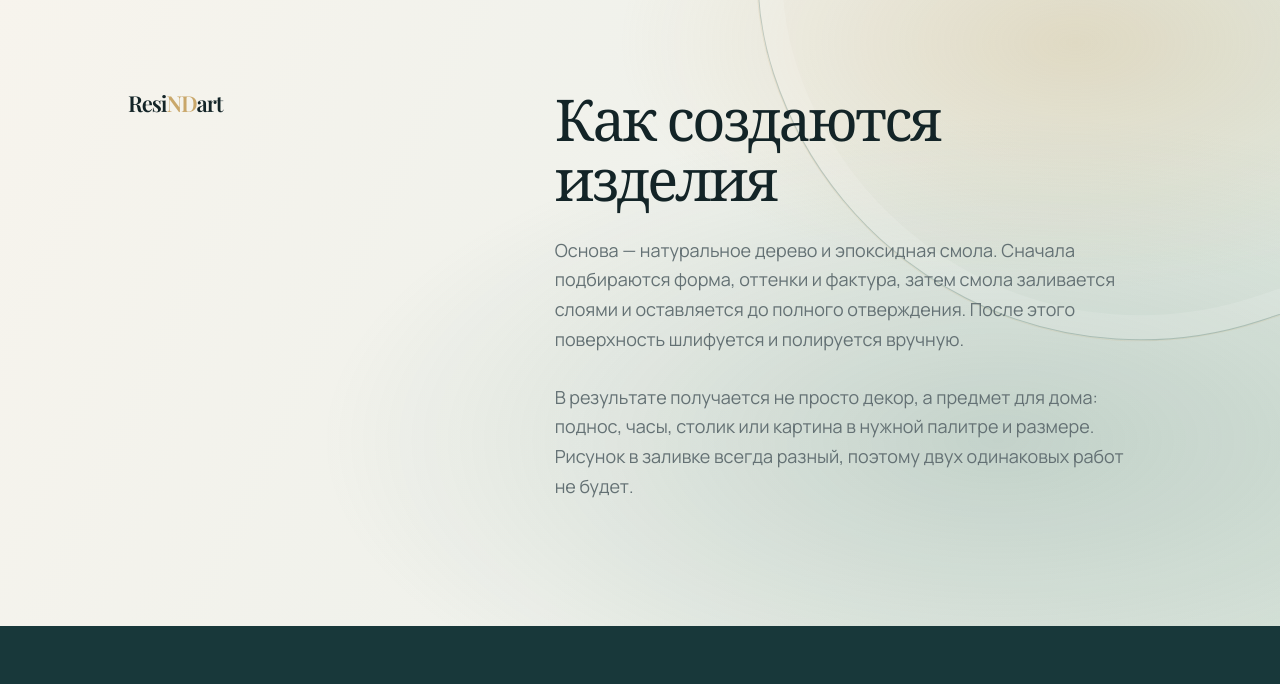
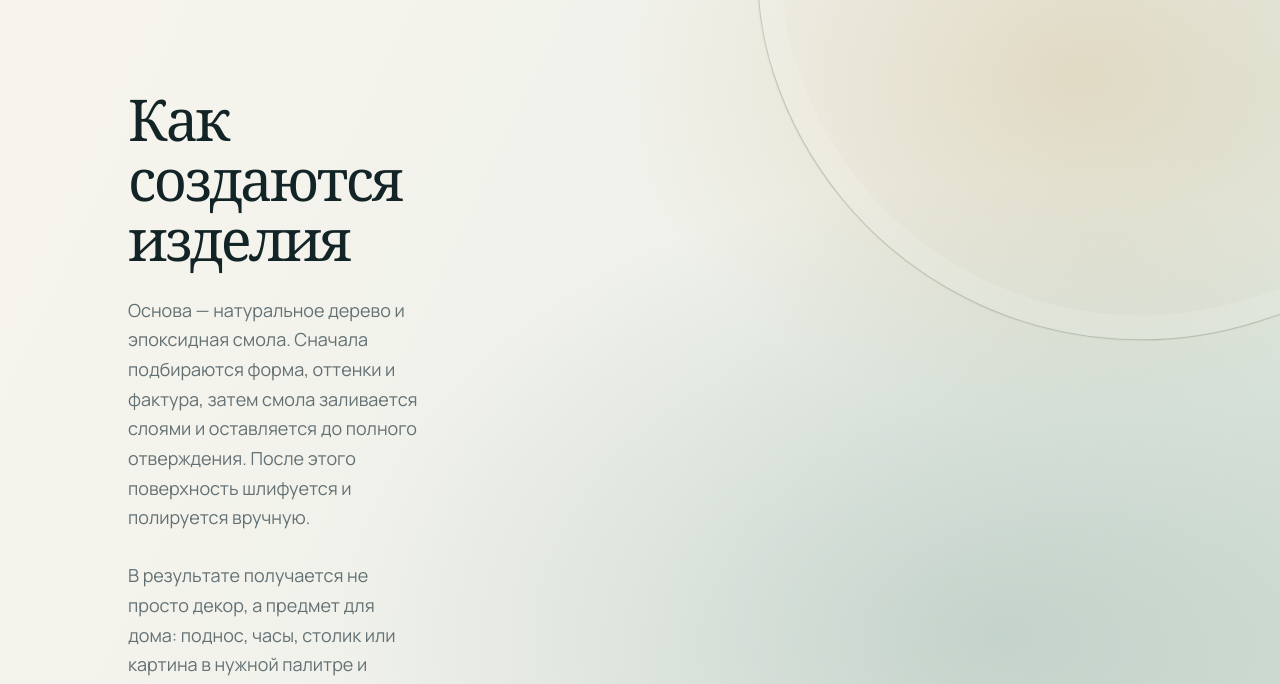
Before and after one commit to Jelydade/ResiNDart, a plain HTML site: page index.html in a window 1280 px wide. Shown: the part 769-1453 px from the top of the page. Drawn offline with nearby package versions, Linux system fonts and the light colour scheme.

Commit message:
style: simplify about section

```diff
--- a/index.html
+++ b/index.html
@@ -32,7 +32,6 @@
       </section>
 
       <section class="intro" id="about">
-        <p class="eyebrow intro-brand">Resi<span>ND</span>art</p>
         <div>
           <h2>Как создаются изделия</h2>
           <p>Основа — натуральное дерево и эпоксидная смола. Сначала подбираются форма, оттенки и фактура, затем смола заливается слоями и оставляется до полного отверждения. После этого поверхность шлифуется и полируется вручную.</p>
--- a/styles.css
+++ b/styles.css
@@ -26,8 +26,6 @@ h1 { font-size:clamp(45px,5.4vw,77px); letter-spacing:-.045em; line-height:1.01;
 .intro { position:relative; display:grid; grid-template-columns:1fr 2fr; gap:10vw; overflow:hidden; padding:125px clamp(24px,10vw,154px); background:radial-gradient(ellipse at 84% 12%,rgba(201,167,106,.28),transparent 30%),radial-gradient(ellipse at 78% 72%,rgba(75,122,111,.22),transparent 48%),linear-gradient(115deg,#f7f4ed 0%,#eff1eb 53%,#dce6dd 100%); }
 .intro::after { content:""; position:absolute; right:-15vw; top:-25vw; width:55vw; aspect-ratio:1; border:1px solid rgba(92,124,116,.32); border-radius:48% 52% 42% 58%; box-shadow:inset 0 0 0 24px rgba(255,255,255,.12),0 0 0 1px rgba(201,167,106,.15); transform:rotate(-18deg); }
 .intro > * { position:relative; z-index:1; }
-.intro-brand { color:var(--ink); font-family:"Playfair Display",Georgia,serif; font-size:22px; letter-spacing:-.05em; text-transform:none; }
-.intro-brand span { color:var(--gold); }
 .intro h2,.section-heading h2,.availability h2,.contact-preview h2 { font-size:clamp(35px,4.5vw,58px); letter-spacing:-.045em; line-height:1.04; }
 .intro div p { max-width:580px; margin:28px 0 0; color:var(--muted); font-size:18px; line-height:1.65; }
 .catalog { padding:86px clamp(24px,5vw,76px) 110px; background:var(--deep); color:#f7f4ed; }
```
